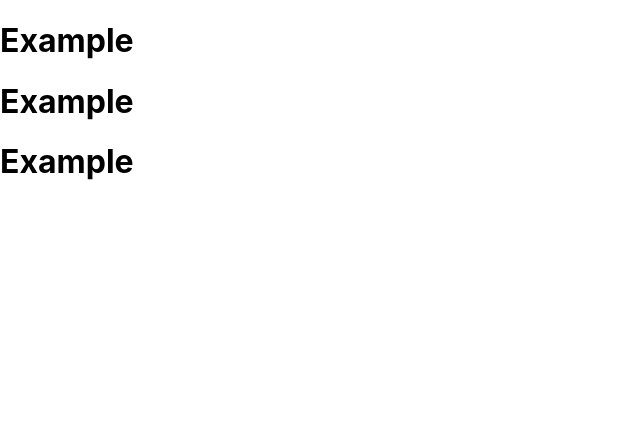
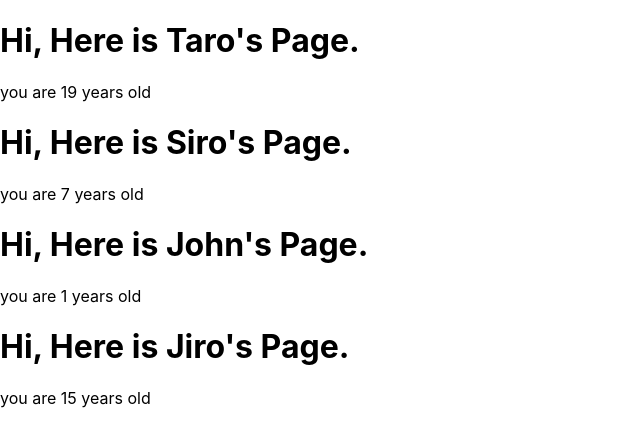
Before and after one commit to suizyu/reactStudy, a React (Create React App) app in the folder example/: page / in a window 1280 px wide. Shown: the top 446 px of the page, without its empty margins (0-640 px from the left). Built offline with nearby package versions, Linux system fonts and the light colour scheme.

Commit message:
study props

```diff
--- a/example/src/App.js
+++ b/example/src/App.js
@@ -1,27 +1,35 @@
 import React, { Component } from 'react';
 
-// //クラスコンポｰネント
-// class ClassApp extends Component{
-
-//   constructor(){
-//   }
-
-//   render(){
-//     return <h1>render by class</h1>;
-//   }
-// }
-
-//関数コンポーネント
-const Ex = () => {
-  return <h1>Example</h1>
+//Ex props
+const Ex = (props) => {
+  return(
+    <React.Fragment>
+      <h1>Hi, Here is {props.name}'s Page.</h1>
+      <p>you are {props.age} years old</p>
+    </React.Fragment>
+  )
 }
 
+Ex.defaultProps = {
+  age: 1
+};
+
 function App() {
+
+  const profile = [
+    {name: "Taro", age: 19},
+    {name: "Siro", age: 7},
+    {name: "John"},
+    {name: "Jiro", age: 15}
+  ]
+
   return (
     <React.Fragment>
-      <Ex />
-      <Ex />
-      <Ex />
+      {
+        profile.map((profile, index) =>  {
+          return <Ex name={profile.name} age={profile.age} key={index}/>
+        })
+      }
     </React.Fragment>
   );
 }
```
